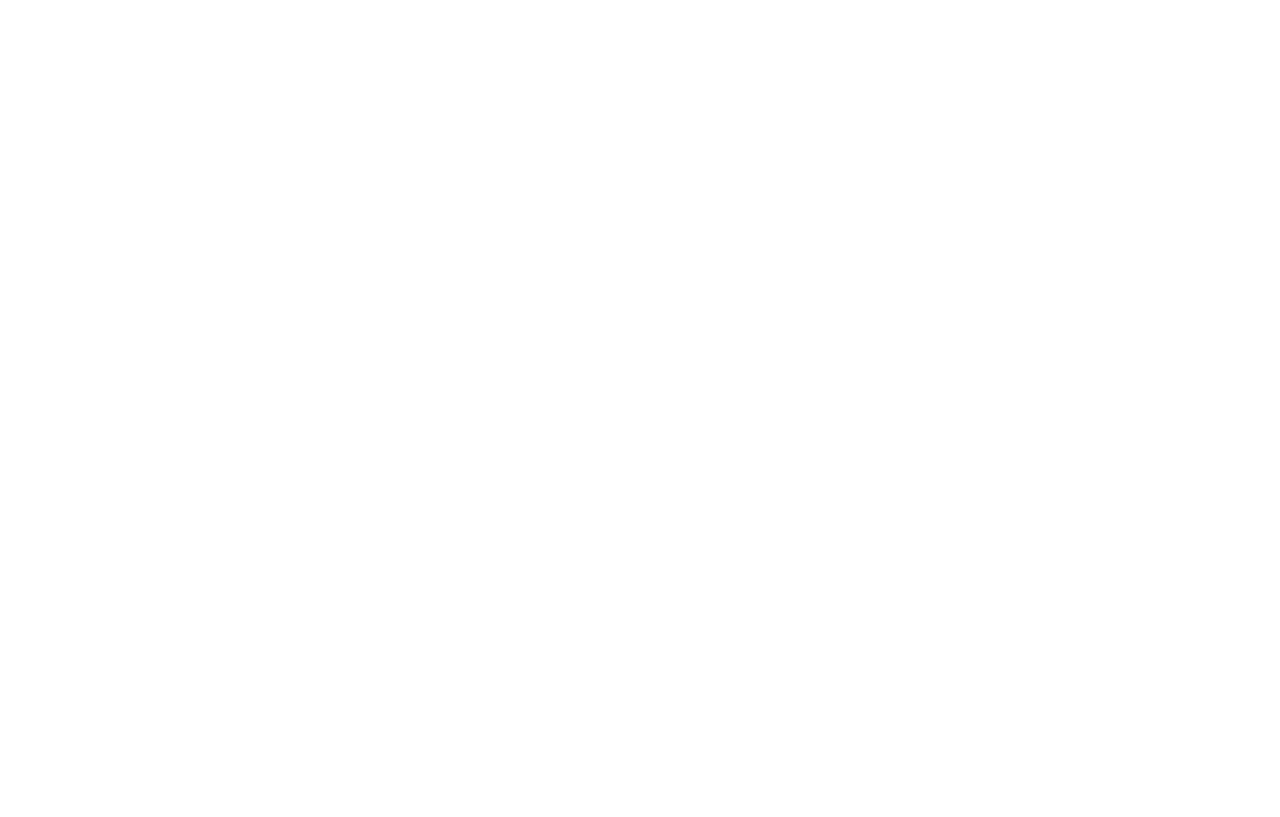
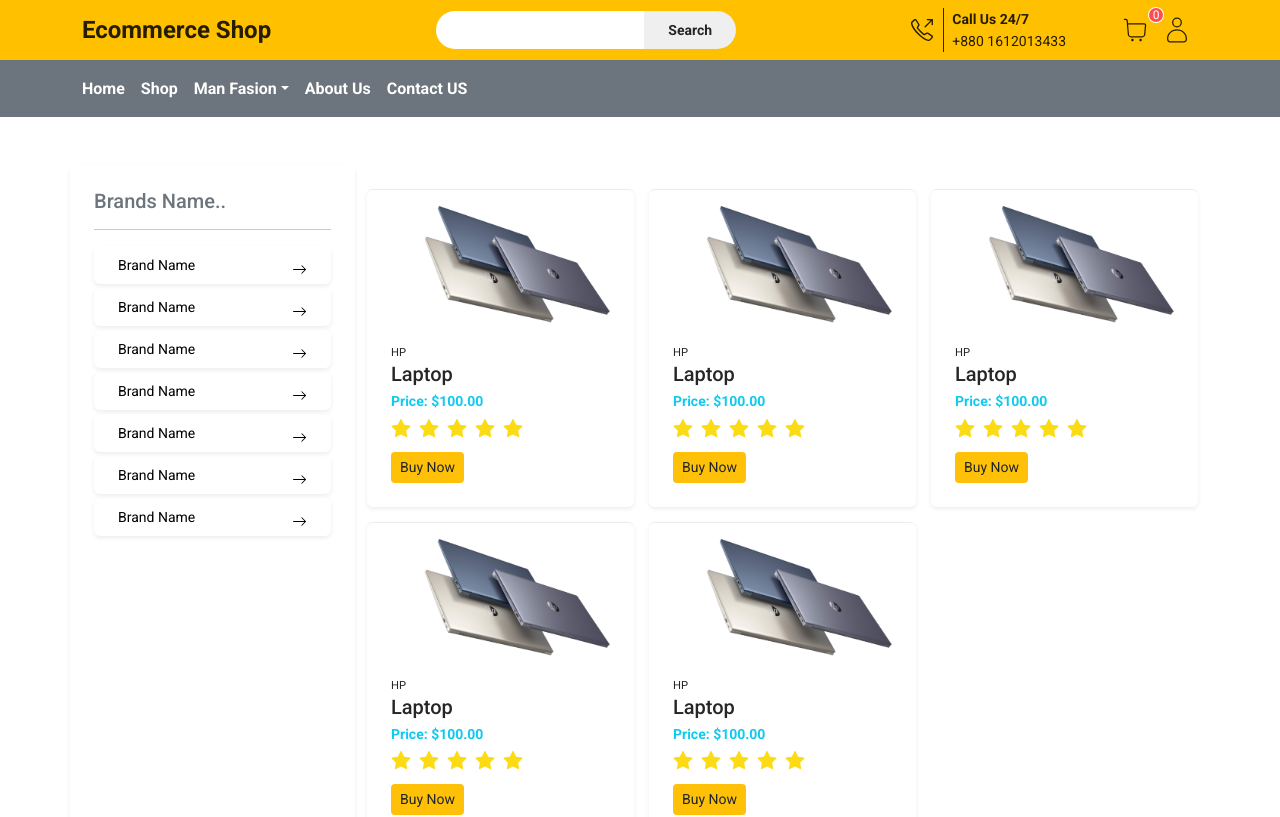
Before and after one commit to mehedy201/Complete-Ecommerce-Website-Advance-, a React (Create React App) app: page /laptop in a window 1280 px wide. Before the commit this address had no page. Shown: the top 817 px of the page. Built offline with nearby package versions, Linux system fonts and the light colour scheme; the HTML template or start-up script is replaced by a standard one.

Commit message:
created only laptop page

```diff
--- a/src/App.js
+++ b/src/App.js
@@ -6,6 +6,7 @@
 import CartPage from './Pages/CartPage/CartPage';
 import 'react-multi-carousel/lib/styles.css';
 import ShopPage from './Pages/ShopPage/ShopPage';
+import LaptopPage from './Pages/ProductPages/LaptopPage/LaptopPage';
 
 function App() {
   return (
@@ -15,6 +16,7 @@
         <Route path='/' element={<Home/>}></Route>
         <Route path='/cart' element={<CartPage/>}></Route>
         <Route path='/shop' element={<ShopPage/>}></Route>
+        <Route path='/laptop' element={<LaptopPage/>}></Route>
       </Routes>
     </>
   );
--- /dev/null
+++ b/src/Pages/ProductPages/LaptopPage/LaptopPage.js
@@ -0,0 +1,35 @@
+import React from 'react';
+import FooterSection from '../../../Shared/FooterSection/FooterSection';
+import Navigation from '../../../Shared/Navigation/Navigation';
+import TopNavigation from '../../../Shared/TopNavigation/TopNavigation';
+import ShopProduct from '../../ShopPage/ShopProduct/ShopProduct';
+import ProductPageLeftSideComponents from '../ProductPageLeftSideComponents/ProductPageLeftSideComponents';
+
+const LaptopPage = () => {
+    return (
+        <>
+        {/* Navigation ---------------------------------------------------- */}
+        <header>
+            <TopNavigation></TopNavigation>
+            <Navigation></Navigation>
+        </header>
+        {/* Main Section Laptop Page ---------------------------------------- */}
+            <div className='container my-5'>
+                <div className="row">
+                    <ProductPageLeftSideComponents></ProductPageLeftSideComponents>
+                    <div className="col-md-9">
+                        <div className="shop_page_grid my-4">
+                            <ShopProduct></ShopProduct>
+                        </div>
+                    </div>
+                </div>
+            </div>
+        {/* Footer Section ---------------------------------------------------------- */}
+        <footer  className='footer_color mt-4'>
+            <FooterSection></FooterSection>
+        </footer>
+        </>
+    );
+};
+
+export default LaptopPage;
--- /dev/null
+++ b/src/Pages/ProductPages/ProductPageLeftSideComponents/ProductPageLeftSideComponents.js
@@ -0,0 +1,23 @@
+import React from 'react';
+import { Link } from 'react-router-dom';
+import { BsArrowRight } from 'react-icons/bs';
+
+const ProductPageLeftSideComponents = () => {
+    return (
+            <div className="col-md-3 shadow-sm rounded p-md-4">
+                <div>
+                    <h2 className='text-secondary fs-5'>Brands Name..</h2>
+                    <hr />
+                    <Link className='text-black py-2 px-4 shadow-sm my-1 d-block rounded text_hover_color' to="laptop">Brand Name<BsArrowRight className='hero_animeted_icon'/></Link>
+                    <Link className='text-black py-2 px-4 shadow-sm my-1 d-block rounded text_hover_color' to="laptop">Brand Name<BsArrowRight className='hero_animeted_icon'/></Link>
+                    <Link className='text-black py-2 px-4 shadow-sm my-1 d-block rounded text_hover_color' to="laptop">Brand Name<BsArrowRight className='hero_animeted_icon'/></Link>
+                    <Link className='text-black py-2 px-4 shadow-sm my-1 d-block rounded text_hover_color' to="laptop">Brand Name<BsArrowRight className='hero_animeted_icon'/></Link>
+                    <Link className='text-black py-2 px-4 shadow-sm my-1 d-block rounded text_hover_color' to="laptop">Brand Name<BsArrowRight className='hero_animeted_icon'/></Link>
+                    <Link className='text-black py-2 px-4 shadow-sm my-1 d-block rounded text_hover_color' to="laptop">Brand Name<BsArrowRight className='hero_animeted_icon'/></Link>
+                    <Link className='text-black py-2 px-4 shadow-sm my-1 d-block rounded text_hover_color' to="laptop">Brand Name<BsArrowRight className='hero_animeted_icon'/></Link>
+                </div>
+            </div>
+    );
+};
+
+export default ProductPageLeftSideComponents;
--- a/src/Pages/ShopPage/ShopPage.js
+++ b/src/Pages/ShopPage/ShopPage.js
@@ -27,7 +27,7 @@
                     <div className='for_responsive_col'>
                         <h2 className='text-secondary fs-5'>Categorys..</h2>
                         <hr />
-                        <Link className='text-black py-2 px-4 shadow-sm my-1 d-block rounded text_hover_color' to="laptop"><IoIosLaptop className='hero_section_catagory_icon'/>Laptop<BsArrowRight className='hero_animeted_icon'/></Link>
+                        <Link className='text-black py-2 px-4 shadow-sm my-1 d-block rounded text_hover_color' to="/laptop"><IoIosLaptop className='hero_section_catagory_icon'/>Laptop<BsArrowRight className='hero_animeted_icon'/></Link>
                         <Link className='text-black py-2 px-4 shadow-sm my-1 d-block rounded text_hover_color' to="laptop"><CiMobile2 className='hero_section_catagory_icon'/>Smart Phone<BsArrowRight className='hero_animeted_icon'/></Link>
                         <Link className='text-black py-2 px-4 shadow-sm my-1 d-block rounded text_hover_color' to="laptop"><CiCamera className='hero_section_catagory_icon'/>Camera<BsArrowRight className='hero_animeted_icon'/></Link>
                         <Link className='text-black py-2 px-4 shadow-sm my-1 d-block rounded text_hover_color' to="laptop"><TfiGame className='hero_section_catagory_icon'/>Gaming<BsArrowRight className='hero_animeted_icon'/></Link>
@@ -36,7 +36,7 @@
                         <Link className='text-black py-2 px-4 shadow-sm my-1 d-block rounded text_hover_color' to="laptop"><CiMonitor className='hero_section_catagory_icon'/>Monitor<BsArrowRight className='hero_animeted_icon'/></Link>
                     </div>
                 </div>
-                {/* Slider Section ----------------------------------- */}
+                {/* Product Section ----------------------------------- */}
                 <div className="col-md-9 py-4">
                     <div className="shop_page_grid">
                         <ShopProduct></ShopProduct>
```
